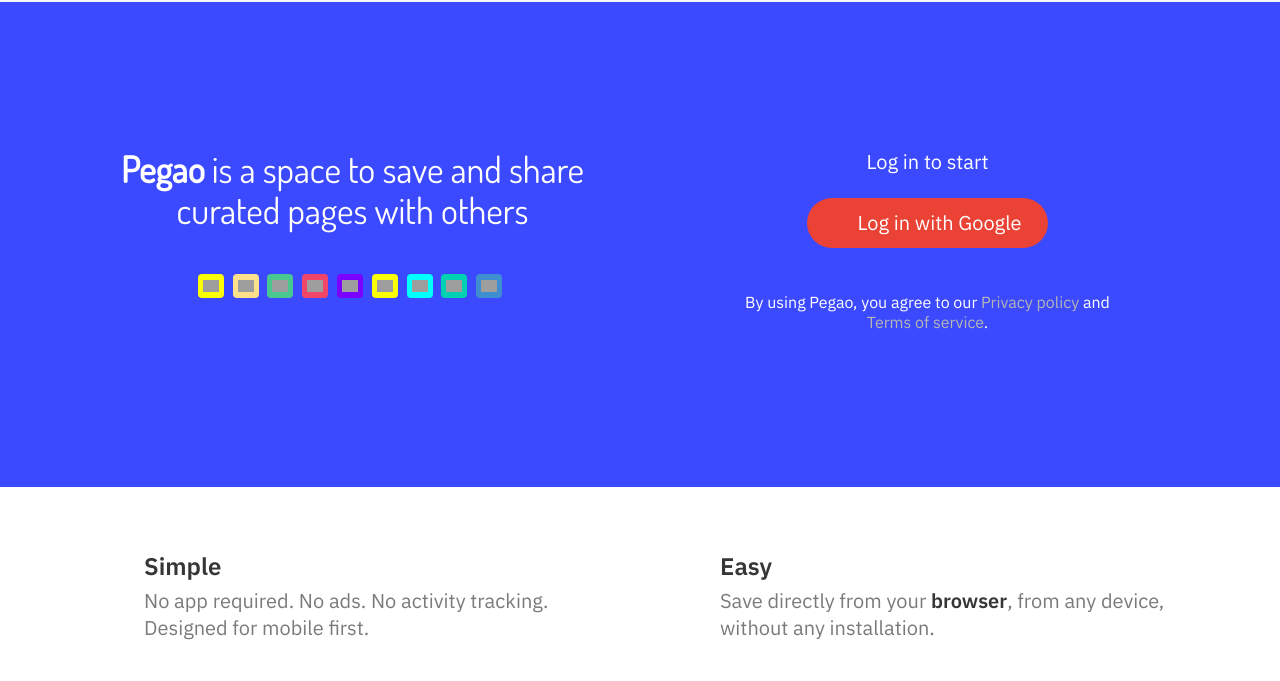
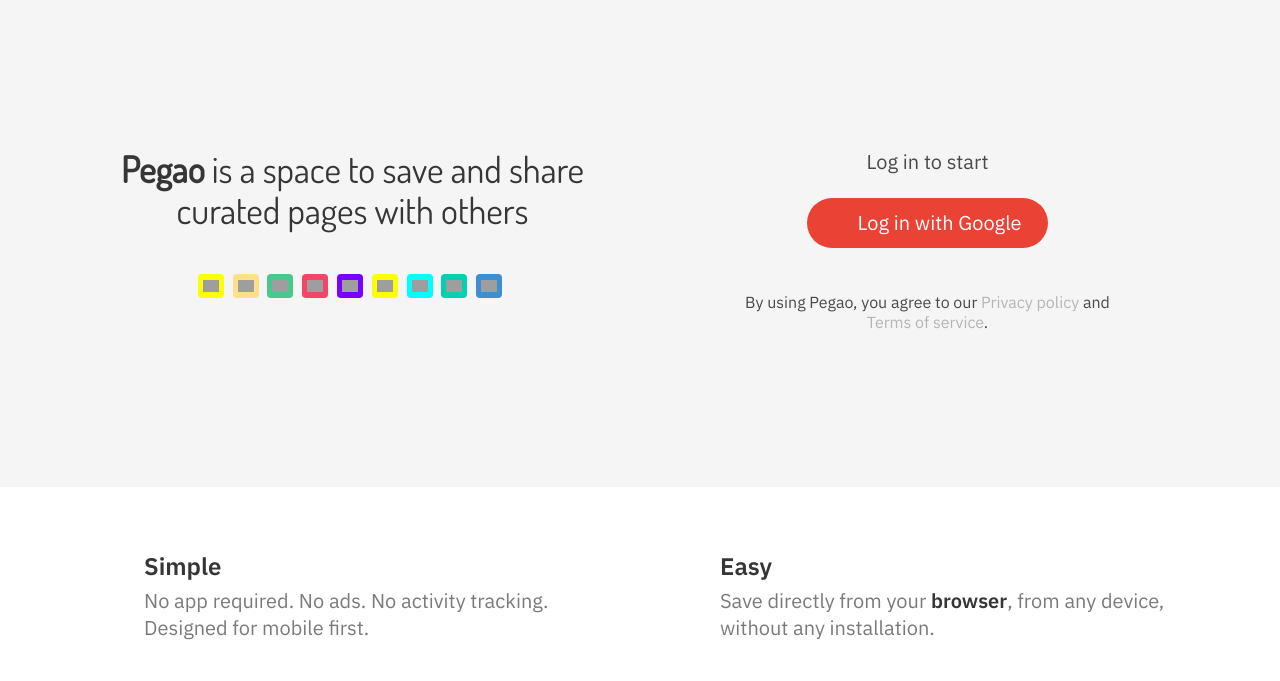
Before and after one commit to zakokor/pegao, a Django app: page / in a window 1280 px wide. Shown: the part 159-840 px from the top of the page. Run offline with Django 3.2, Linux system fonts and the light colour scheme; style sheets or scripts are compiled from the project's sources; parts of the project's set-up code (start-up, migrations or seed data) failed here and were passed over; some libraries are stand-ins or nearby versions; grey boxes are pictures that could not be loaded.

Commit message:
new color homepage

```diff
--- a/dione/templates/index.html
+++ b/dione/templates/index.html
@@ -1,13 +1,13 @@
 {% extends 'base.html' %}
 
 {% block content %}
-<section class="hero is-medium has-background-blue">
+<section class="hero is-medium">
   <div class="hero-body">
     <div class="columns has-padding-5">
       <div class="column is-half">
         <div class="columns is-multiline">
           <div class="column is-full has-text-centered">
-            <h1 class="title is-family-intro has-text-white"><strong>Pegao</strong> is a space to save and share curated pages with others</h1>
+            <h1 class="title is-family-intro"><strong>Pegao</strong> is a space to save and share curated pages with others</h1>
           </div>
           <div class="column is-half1 has-text-centered has-margin-top-20 has-margin-bottom-40">
             <span class="tag is-light-yellow has-padding-5 has-margin-right-5"><i class="em em-fire"></i></span>
@@ -25,7 +25,7 @@
       <div class="column is-half">
         <div class="columns is-multiline is-centered">
           <div class="column is-full has-text-centered">
-            <h2 class="subtitle has-text-white">Log in to start</h2>
+            <h2 class="subtitle">Log in to start</h2>
           </div>
           <div class="column is-full has-text-centered">
             <a href="{% url 'social:begin' 'google-oauth2' %}" class="button is-google is-rounded is-medium">
@@ -35,7 +35,7 @@
               <span>Log in with Google</span>
             </a>
           </div>
-          <div class="column is-three-quarters has-text-centered has-margin-top-20 has-text-white">
+          <div class="column is-three-quarters has-text-centered has-margin-top-20">
             By using Pegao, you agree to our <a href="privacy" target="_blank" class="has-text-grey-light">Privacy policy</a> and <a href="terms" target="_blank" class="has-text-grey-light">Terms of service</a>.
           </div>
         </div>
```
